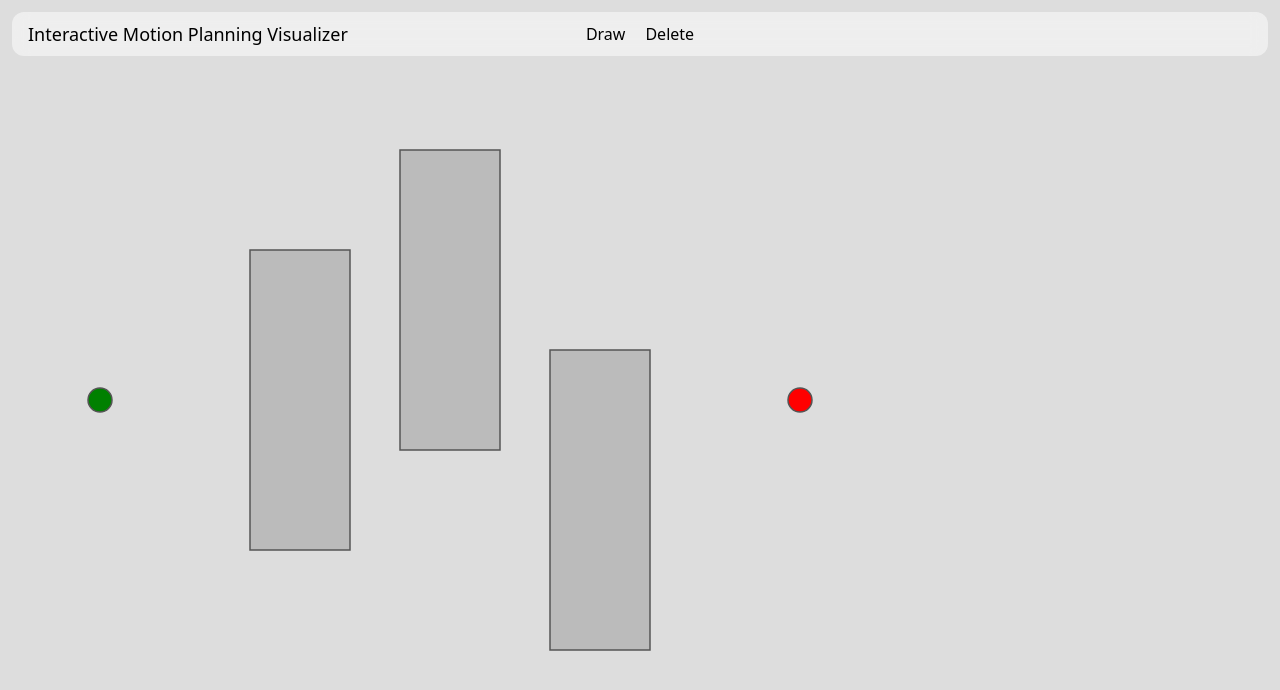
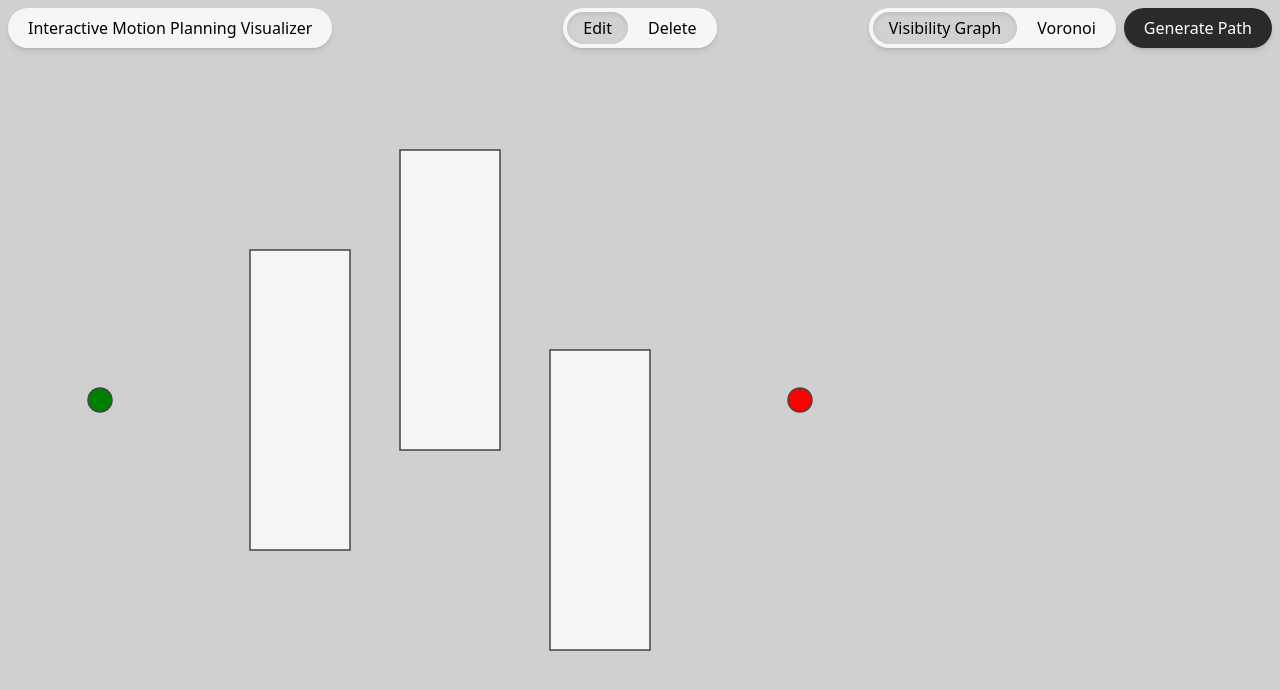
Before and after one commit to jyoon926/motion-planning-visualizer, a React (Vite) app: page / in a window 1280 px wide. Shown: the top 690 px of the page. Built offline with nearby package versions, Linux system fonts and the light colour scheme.

Commit message:
Add delete tool and improve header component

```diff
--- a/src/App.tsx
+++ b/src/App.tsx
@@ -1,18 +1,11 @@
 import './App.css'
 import CanvasComponent from './components/CanvasComponent'
+import HeaderComponent from './components/HeaderComponent'
 
 function App() {
   return (
     <div className="absolute inset-0 flex flex-col items-center">
-      <header className="absolute w-full p-3 pointer-events-none">
-        <div className="flex flex-row items-center py-2 px-4 bg-white/50 backdrop-blur rounded-xl pointer-events-auto">
-          <h1 className="text-lg w-1/3">Interactive Motion Planning Visualizer</h1>
-          <div className="flex flex-row justify-center gap-5 w-1/3">
-            <div className="">Draw</div>
-            <div className="">Delete</div>
-          </div>
-        </div>
-      </header>
+      <HeaderComponent />
       <CanvasComponent />
     </div>
   )
--- a/src/algorithms/visibilityGraph.ts
+++ b/src/algorithms/visibilityGraph.ts
@@ -0,0 +1,9 @@
+import type { Point, Rectangle } from '../utils/types'
+
+export const computeVisibilityGraph = (rectangles: Rectangle[], start: Point, end: Point) => {
+  // Placeholder implementation
+  return {
+    nodes: [start, end],
+    edges: [[start, end]],
+  }
+}
--- a/src/algorithms/voronoi.ts
+++ b/src/algorithms/voronoi.ts
@@ -0,0 +1,9 @@
+import type { Point, Rectangle } from '../utils/types'
+
+export const computeVoronoi = (rectangles: Rectangle[], start: Point, end: Point) => {
+  // Placeholder implementation
+  return {
+    nodes: [start, end],
+    edges: [[start, end]],
+  }
+}
--- a/src/components/CanvasComponent.tsx
+++ b/src/components/CanvasComponent.tsx
@@ -1,15 +1,14 @@
 import { useCallback, useEffect, useRef, useState } from 'react'
-import type { CursorType, DraggablePoint, Point, Rectangle } from '../utils/types'
+import type { CursorType, DraggablePoint, Point, PointType, Rectangle } from '../utils/types'
 import { useCanvasStore } from '../utils/store'
 
 const HANDLE_SIZE = 8
 const ROTATE_HANDLE_OFFSET = 30
-const COLOR_BACKGROUND = '#ddd'
-const COLOR_RECTANGLE_FILL = '#bbb'
-const COLOR_RECTANGLE_STROKE = '#555'
+const COLOR_BACKGROUND = '#d0d0d0'
+const COLOR_RECTANGLE_FILL = '#f5f5f5'
+const COLOR_RECTANGLE_STROKE = '#444'
 const COLOR_RECTANGLE_STROKE_HOVERED = '#000'
-const COLOR_HANDLE_FILL = '#fff'
-const COLOR_HANDLE_STROKE = '#000'
+const COLOR_RECTANGLE_DELETE_HOVERED = '#dc2626' // Red color for delete mode
 const STROKE_WIDTH = 1.5
 const POINT_RADIUS = 12
 
@@ -23,8 +22,10 @@ function CanvasComponent() {
     hoveredPointId,
     interaction,
     cursor,
+    tool,
     addRectangle,
     updateRectangle,
+    deleteRectangle,
     setInteraction,
     movePoint,
     setCursor,
@@ -63,7 +64,7 @@ function CanvasComponent() {
 
   // Hit test for start/end points
   const getPointHitTest = useCallback(
-    (mousePos: Point): 'start' | 'end' | null => {
+    (mousePos: Point): PointType | null => {
       const radius = 10
       const dist = (p: { x: number; y: number }) => Math.hypot(mousePos.x - p.x, mousePos.y - p.y)
 
@@ -134,6 +135,19 @@ function CanvasComponent() {
     (e: React.MouseEvent<HTMLCanvasElement>) => {
       const mousePos = getMousePosition(e)
 
+      // Delete tool behavior
+      if (tool === 'delete') {
+        const hitTest = getRectHitTest(mousePos)
+        if (hitTest.rectId) {
+          deleteRectangle(hitTest.rectId)
+          setHoveredRect(null)
+          setHoveredHandle(null)
+        }
+        return
+      }
+
+      // Edit tool behavior (original functionality)
+      if (tool === 'edit') {
         // Check if clicked on start/end point
         const pointHit = getPointHitTest(mousePos)
         if (pointHit) {
@@ -173,8 +187,21 @@ function CanvasComponent() {
           selectedRectId: newRect.id,
           dragHandle: null,
         })
+      }
     },
-    [hoveredRectId, hoveredHandle, addRectangle, setInteraction, getMousePosition, getPointHitTest]
+    [
+      tool,
+      hoveredRectId,
+      hoveredHandle,
+      addRectangle,
+      deleteRectangle,
+      setInteraction,
+      setHoveredRect,
+      setHoveredHandle,
+      getMousePosition,
+      getPointHitTest,
+      getRectHitTest,
+    ]
   )
 
   // Handle mouse move
@@ -184,6 +211,18 @@ function CanvasComponent() {
 
       // Update hover state when idle
       if (interaction.mode === 'idle') {
+        // Delete tool behavior - only hover rectangles, simpler cursor
+        if (tool === 'delete') {
+          const hitTest = getRectHitTest(mousePos)
+          setHoveredRect(hitTest.rectId)
+          setHoveredHandle(null) // Don't show handles in delete mode
+          setHoveredPoint(null)
+          setCursor(hitTest.rectId ? 'pointer' : 'default')
+          return
+        }
+
+        // Edit tool behavior (original functionality)
+        if (tool === 'edit') {
           // Check if hovering over start/end point
           const pointHit = getPointHitTest(mousePos)
           if (pointHit) {
@@ -201,6 +240,7 @@ function CanvasComponent() {
           setHoveredPoint(null)
           setCursor(hitTest.handle ? getCursorForHandle(hitTest.handle) : 'crosshair')
           return
+        }
       }
 
       if (!interaction.startPoint || !(interaction.selectedRectId || interaction.selectedPointId)) return
@@ -305,6 +345,7 @@ function CanvasComponent() {
       }
     },
     [
+      tool,
       interaction,
       rectangles,
       updateRectangle,
@@ -358,7 +399,7 @@ function CanvasComponent() {
     // Draw start/end points
     drawPoint(ctx, startPoint)
     drawPoint(ctx, endPoint)
-  }, [startPoint, endPoint, rectangles, hoveredRectId, hoveredPointId])
+  }, [startPoint, endPoint, rectangles, hoveredRectId, hoveredPointId, tool])
 
   // Draw a single rectangle
   const drawRectangle = (ctx: CanvasRenderingContext2D, rect: Rectangle, isHovered: boolean) => {
@@ -376,13 +417,18 @@ function CanvasComponent() {
     ctx.fillStyle = COLOR_RECTANGLE_FILL
     ctx.fillRect(x, y, rect.width, rect.height)
 
-    // Stroke
-    ctx.strokeStyle = isHovered ? COLOR_RECTANGLE_STROKE_HOVERED : COLOR_RECTANGLE_STROKE
-    ctx.lineWidth = STROKE_WIDTH
+    // Stroke - use red color if hovered in delete mode
+    const isDeleteMode = tool === 'delete'
+    ctx.strokeStyle = isHovered
+      ? isDeleteMode
+        ? COLOR_RECTANGLE_DELETE_HOVERED
+        : COLOR_RECTANGLE_STROKE_HOVERED
+      : COLOR_RECTANGLE_STROKE
+    ctx.lineWidth = isHovered && isDeleteMode ? 2 : STROKE_WIDTH
     ctx.strokeRect(x, y, rect.width, rect.height)
 
-    // Draw handles if hovered
-    if (isHovered) {
+    // Draw handles only if hovered and in edit mode
+    if (isHovered && tool === 'edit') {
       const handles = [
         { id: 'nw', x: x, y: y },
         { id: 'ne', x: x + rect.width, y: y },
@@ -395,9 +441,9 @@ function CanvasComponent() {
       ]
 
       handles.forEach((handle) => {
-        ctx.fillStyle = COLOR_HANDLE_FILL
+        ctx.fillStyle = COLOR_RECTANGLE_FILL
         ctx.fillRect(handle.x - HANDLE_SIZE / 2, handle.y - HANDLE_SIZE / 2, HANDLE_SIZE, HANDLE_SIZE)
-        ctx.strokeStyle = COLOR_HANDLE_STROKE
+        ctx.strokeStyle = COLOR_RECTANGLE_STROKE_HOVERED
         ctx.lineWidth = STROKE_WIDTH
         ctx.strokeRect(handle.x - HANDLE_SIZE / 2, handle.y - HANDLE_SIZE / 2, HANDLE_SIZE, HANDLE_SIZE)
       })
@@ -407,9 +453,9 @@ function CanvasComponent() {
       const rotateY = y - ROTATE_HANDLE_OFFSET
       ctx.beginPath()
       ctx.arc(rotateX, rotateY, HANDLE_SIZE / 2 + 2, 0, Math.PI * 2)
-      ctx.fillStyle = COLOR_HANDLE_FILL
+      ctx.fillStyle = COLOR_RECTANGLE_FILL
       ctx.fill()
-      ctx.strokeStyle = COLOR_HANDLE_STROKE
+      ctx.strokeStyle = COLOR_RECTANGLE_STROKE_HOVERED
       ctx.lineWidth = STROKE_WIDTH
       ctx.stroke()
 
@@ -417,7 +463,7 @@ function CanvasComponent() {
       ctx.beginPath()
       ctx.moveTo(rotateX, y - HANDLE_SIZE / 2) // top-center handle
       ctx.lineTo(rotateX, rotateY + HANDLE_SIZE / 2 + 2) // rotation handle
-      ctx.strokeStyle = COLOR_HANDLE_STROKE
+      ctx.strokeStyle = COLOR_RECTANGLE_STROKE_HOVERED
       ctx.lineWidth = STROKE_WIDTH
       ctx.stroke()
     }
--- /dev/null
+++ b/src/components/HeaderComponent.tsx
@@ -0,0 +1,50 @@
+import { useCanvasStore } from '../utils/store'
+
+function HeaderComponent() {
+  const { tool, algorithm, setTool, setAlgorithm } = useCanvasStore()
+
+  return (
+    <>
+      <div className="absolute top-2 left-2 bg-white/80 py-2 px-5 backdrop-blur rounded-full shadow-md">
+        Interactive Motion Planning Visualizer
+      </div>
+      <header className="absolute w-full flex flex-row justify-center p-2 pointer-events-none">
+        <div className="flex flex-row items-center gap-1 p-1 bg-white/80 backdrop-blur rounded-full shadow-md pointer-events-auto">
+          <button
+            className={`py-1 px-4 rounded-full duration-300 cursor-pointer ${tool === 'edit' ? 'inset-shadow-sm inset-shadow-black/10 bg-black/15' : 'hover:bg-black/10'}`}
+            onClick={() => setTool('edit')}
+          >
+            Edit
+          </button>
+          <button
+            className={`py-1 px-4 rounded-full duration-300 cursor-pointer ${tool === 'delete' ? 'inset-shadow-sm inset-shadow-black/10 bg-black/15' : 'hover:bg-black/10'}`}
+            onClick={() => setTool('delete')}
+          >
+            Delete
+          </button>
+        </div>
+      </header>
+      <div className="absolute top-2 right-2 flex flex-row items-center gap-2">
+        <div className="flex flex-row items-center gap-1 bg-white/80 p-1 backdrop-blur rounded-full shadow-md">
+          <button
+            className={`py-1 px-4 rounded-full duration-300 cursor-pointer ${algorithm === 'visibilityGraph' ? 'inset-shadow-sm inset-shadow-black/10 bg-black/15' : 'hover:bg-black/10'}`}
+            onClick={() => setAlgorithm('visibilityGraph')}
+          >
+            Visibility Graph
+          </button>
+          <button
+            className={`py-1 px-4 rounded-full duration-300 cursor-pointer ${algorithm === 'voronoi' ? 'inset-shadow-sm inset-shadow-black/10 bg-black/15' : 'hover:bg-black/10'}`}
+            onClick={() => setAlgorithm('voronoi')}
+          >
+            Voronoi
+          </button>
+        </div>
+        <button className="py-2 px-5 rounded-full bg-black/80 backdrop-blur shadow-md text-white cursor-pointer">
+          Generate Path
+        </button>
+      </div>
+    </>
+  )
+}
+
+export default HeaderComponent
--- a/src/utils/store.ts
+++ b/src/utils/store.ts
@@ -1,5 +1,5 @@
 import { create } from 'zustand'
-import type { Rectangle, InteractionState, CursorType, DraggablePoint } from './types'
+import type { Rectangle, InteractionState, CursorType, DraggablePoint, PointType, Tool, Algorithm } from './types'
 
 const INITIAL_RECTANGLES: Rectangle[] = [
   {
@@ -33,20 +33,24 @@ interface CanvasState {
   endPoint: DraggablePoint
   hoveredRectId: string | null
   hoveredHandle: string | null
-  hoveredPointId: 'start' | 'end' | null
+  hoveredPointId: PointType | null
   interaction: InteractionState
   cursor: CursorType
+  tool: Tool
+  algorithm: Algorithm
 
   addRectangle: (rect: Rectangle) => void
   updateRectangle: (id: string, updates: Partial<Rectangle>) => void
   deleteRectangle: (id: string) => void
   setHoveredRect: (id: string | null) => void
   setHoveredHandle: (handle: string | null) => void
-  setHoveredPoint: (id: 'start' | 'end' | null) => void
-  movePoint: (id: 'start' | 'end', updates: Partial<DraggablePoint>) => void
+  setHoveredPoint: (id: PointType | null) => void
+  movePoint: (id: PointType, updates: Partial<DraggablePoint>) => void
   setInteraction: (interaction: Partial<InteractionState>) => void
   setCursor: (cursor: CursorType) => void
   clearSelection: () => void
+  setTool: (tool: Tool) => void
+  setAlgorithm: (algorithm: Algorithm) => void
 }
 
 export const useCanvasStore = create<CanvasState>((set) => ({
@@ -64,6 +68,8 @@ export const useCanvasStore = create<CanvasState>((set) => ({
     dragHandle: null,
   },
   cursor: 'default',
+  tool: 'edit',
+  algorithm: 'visibilityGraph',
 
   addRectangle: (rect) =>
     set((state) => ({
@@ -130,4 +136,8 @@ export const useCanvasStore = create<CanvasState>((set) => ({
       hoveredHandle: null,
       cursor: 'default',
     })),
+
+  setTool: (tool) => set({ tool }),
+
+  setAlgorithm: (algorithm) => set({ algorithm }),
 }))
--- a/src/utils/types.ts
+++ b/src/utils/types.ts
@@ -12,18 +12,24 @@ export interface Rectangle {
 }
 
 export interface DraggablePoint {
-  id: 'start' | 'end'
+  id: PointType
   center: Point
 }
 
 export type CursorType = 'default' | 'crosshair' | 'pointer' | 'grab'
 
+export type PointType = 'start' | 'end'
+
 export type InteractionMode = 'drawing' | 'moving' | 'resizing' | 'rotating' | 'idle'
+
+export type Tool = 'edit' | 'delete'
+
+export type Algorithm = 'visibilityGraph' | 'voronoi'
 
 export interface InteractionState {
   mode: InteractionMode
   startPoint: Point | null
-  selectedPointId: 'start' | 'end' | null
+  selectedPointId: PointType | null
   selectedRectId: string | null
   dragHandle: string | null // 'body', 'top', 'right', 'bottom', 'left', 'nw', 'ne', 'sw', 'se'
 }
```
Lines whose indentation alone changed are shown as unchanged.
